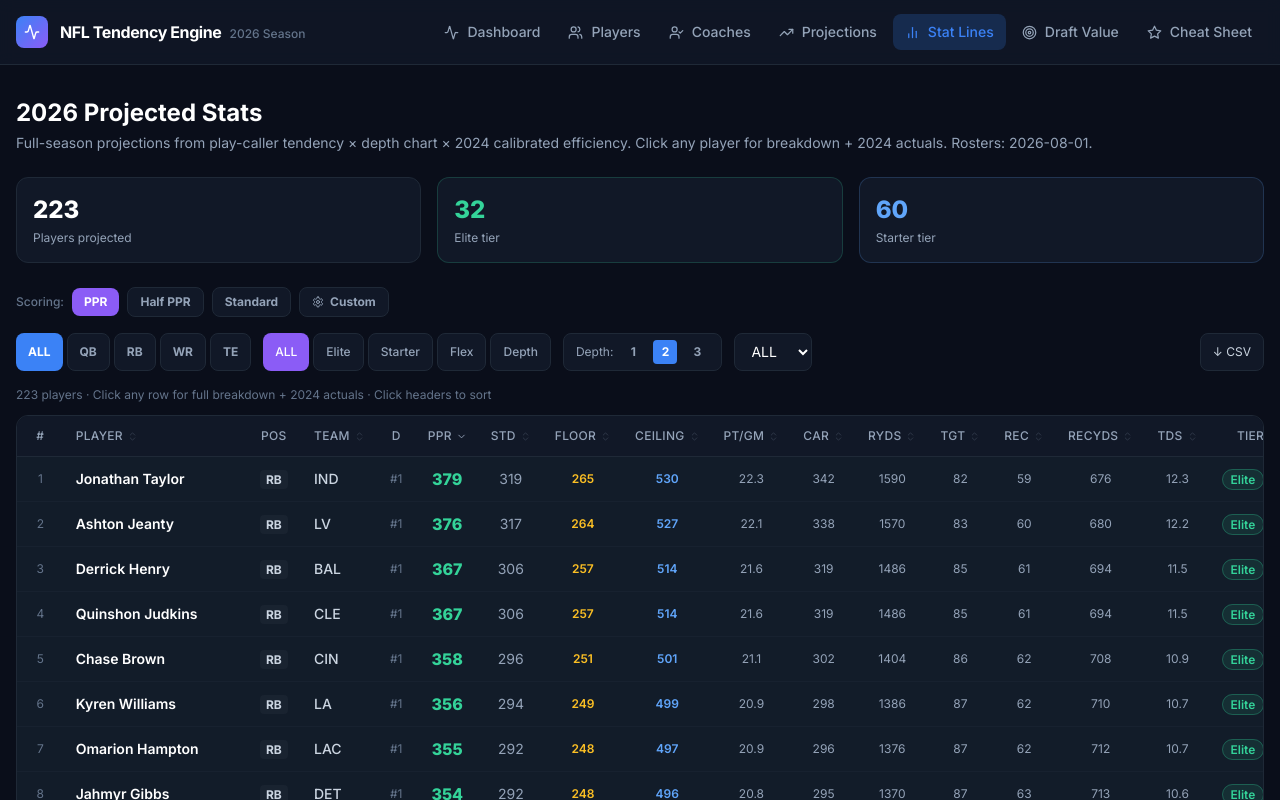
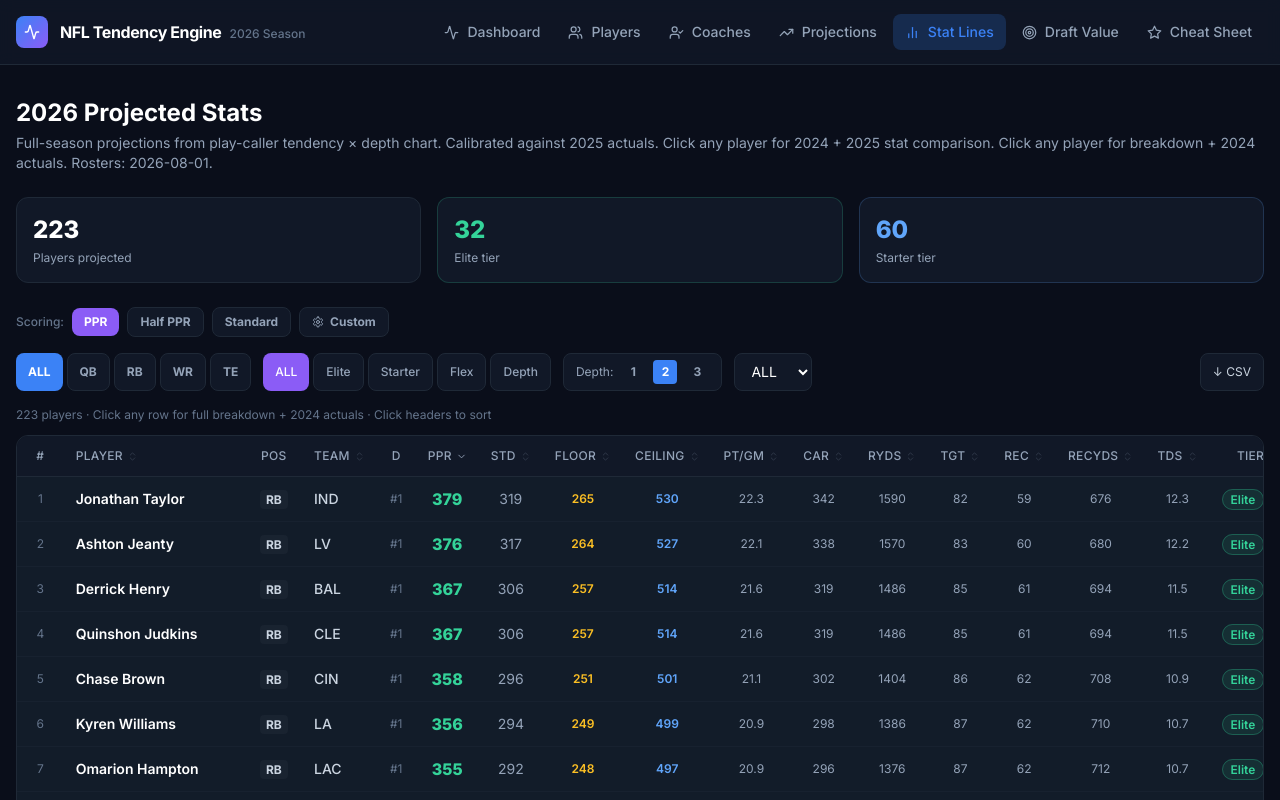
Before and after one commit to Dezar/NFL-Tendencies, a React (Vite) app: page /stats in a window 1280 px wide. Shown: the top 800 px of the page. Built offline with nearby package versions, Linux system fonts and the light colour scheme.

Commit message:
Fix custom scoring panel + update description

```diff
--- a/src/pages/StatProjections.jsx
+++ b/src/pages/StatProjections.jsx
@@ -1,6 +1,6 @@
 import React, { useState, useMemo } from 'react'
 import { ChevronUp, ChevronDown, ChevronsUpDown, Settings } from 'lucide-react'
-import { projectPlayer, getTier, DEFAULT_SCORING, HALF_PPR_SCORING, STD_SCORING } from '../engine/scoring'
+import { projectPlayer, getTier, DEFAULT_SCORING, HALF_PPR_SCORING, STD_SCORING, calcPPR } from '../engine/scoring'
 import tendencies from '../data/tendencies.json'
 import rostersData from '../data/rosters_2026.json'
 import PlayerModal from '../components/PlayerModal'
@@ -39,8 +39,8 @@ export default function StatProjections() {
   const [showScoring, setShowScoring] = useState(false)
   const [customScoring, setCustomScoring] = useState({ ...DEFAULT_SCORING })
 
-  const activeScoringBase = showScoring ? customScoring : SCORING_PRESETS[scoringPreset].scoring
-  const scoring = activeScoringBase
+  // Always use customScoring when panel is open, otherwise use preset
+  const scoring = showScoring ? customScoring : SCORING_PRESETS[scoringPreset].scoring
 
   const teamMap = useMemo(() => {
     const m = {}
@@ -114,7 +114,7 @@ export default function StatProjections() {
       <div className="mb-6">
         <h1 className="text-2xl font-bold text-white mb-1">2026 Projected Stats</h1>
         <p className="text-slate-400 text-sm">
-          Full-season projections from play-caller tendency × depth chart × 2024 calibrated efficiency.
+          Full-season projections from play-caller tendency × depth chart. Calibrated against 2025 actuals. Click any player for 2024 + 2025 stat comparison.
           Click any player for breakdown + 2024 actuals. Rosters: {rostersData.lastUpdated}.
         </p>
       </div>
```
